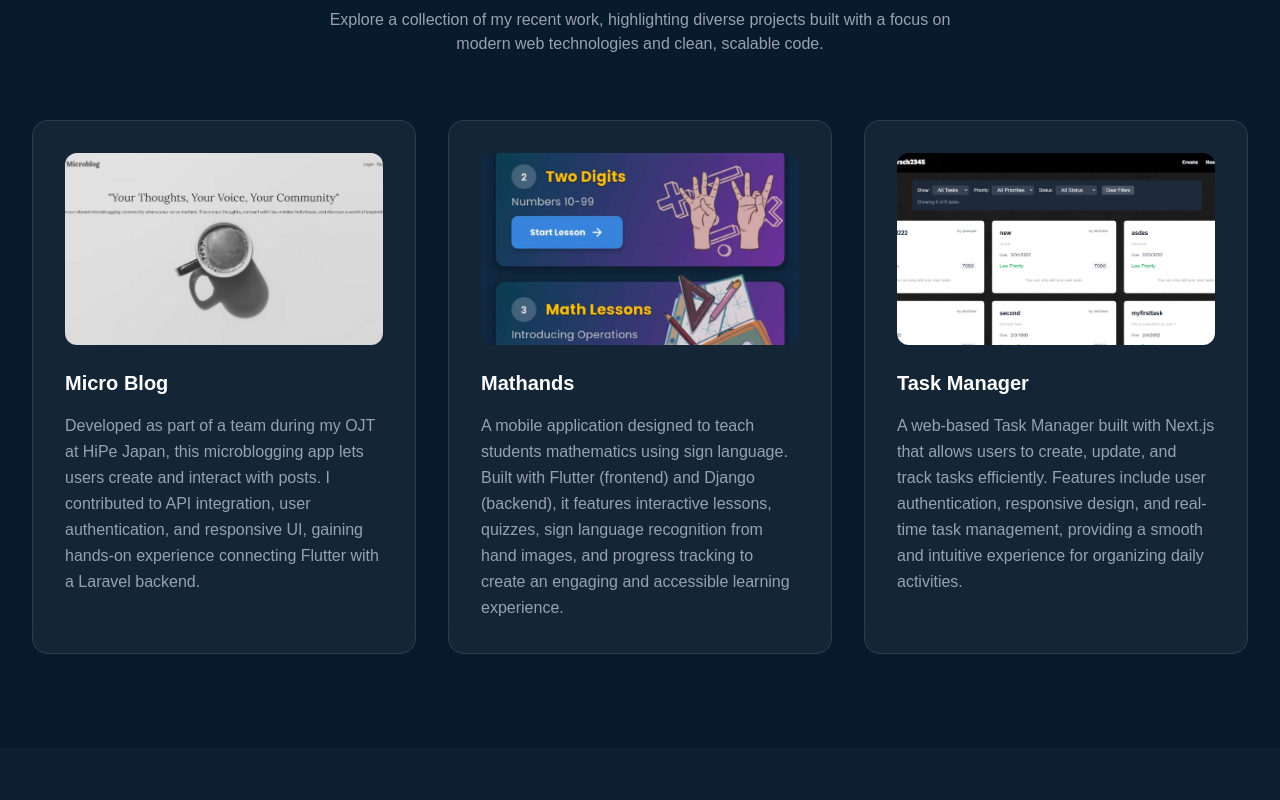
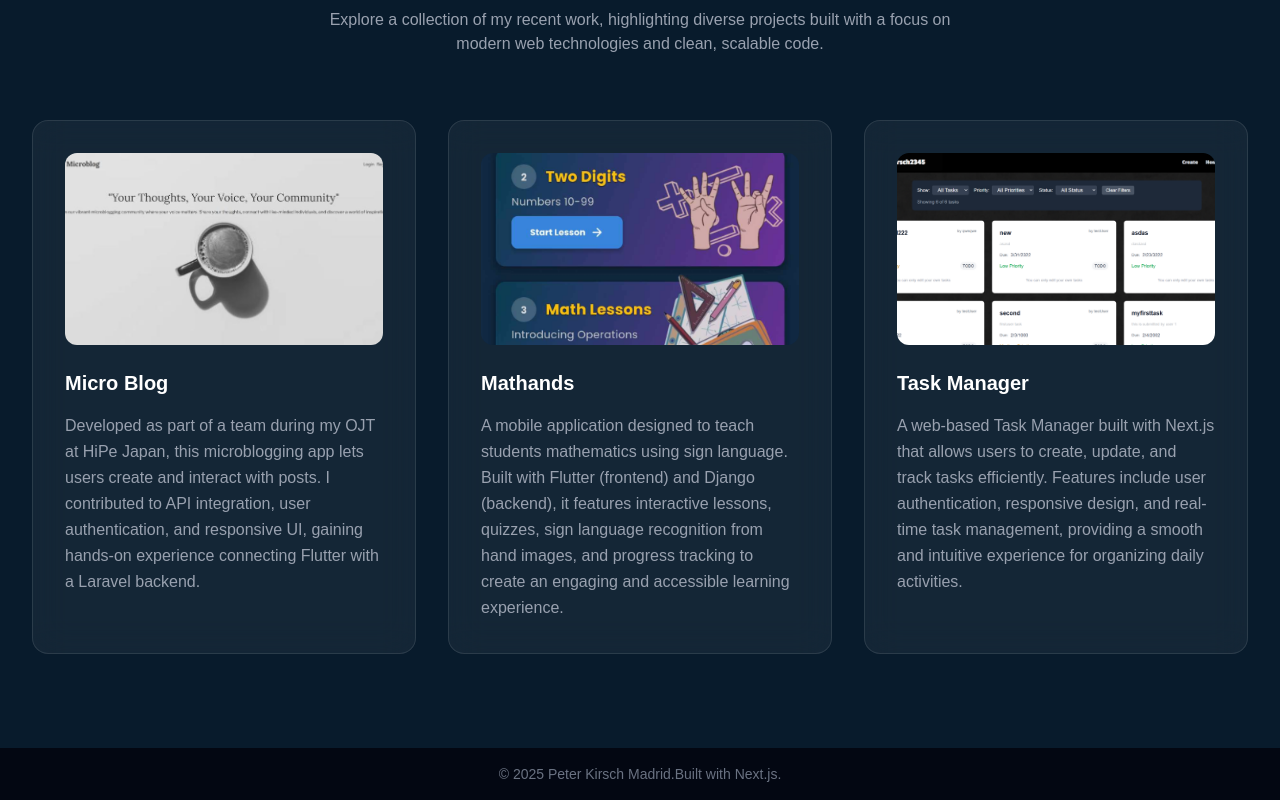
Before and after one commit to PeterDMadrid/Portfolio, a Next.js app: page / in a window 1280 px wide. Shown: the part 1452-2252 px from the top of the page. Before the commit the page ends 2200 px from the top, so only its background shows below. Built offline with nearby package versions, Linux system fonts and the light colour scheme.

Commit message:
footer design

```diff
--- a/src/app/layout.tsx
+++ b/src/app/layout.tsx
@@ -1,6 +1,7 @@
 import type { Metadata } from "next";
 import "./globals.css";
 import Header from "@/components/Header";
+import Footer from "@/components/Footer";
 
 export const metadata: Metadata = {
   title: "Create Next App",
@@ -20,6 +21,7 @@ export default function RootLayout({
       >
         <Header />
         {children}
+        <Footer />
       </body>
     </html>
   );
--- /dev/null
+++ b/src/components/Footer.tsx
@@ -0,0 +1,9 @@
+"use client"
+
+export default function Footer() {
+    return (
+        <footer className="w-full bg-gray-950 text-gray-500 py-4 text-center text-sm font-light">
+            © 2025 Peter Kirsch Madrid.Built with Next.js.
+        </footer >
+    )
+}
```
